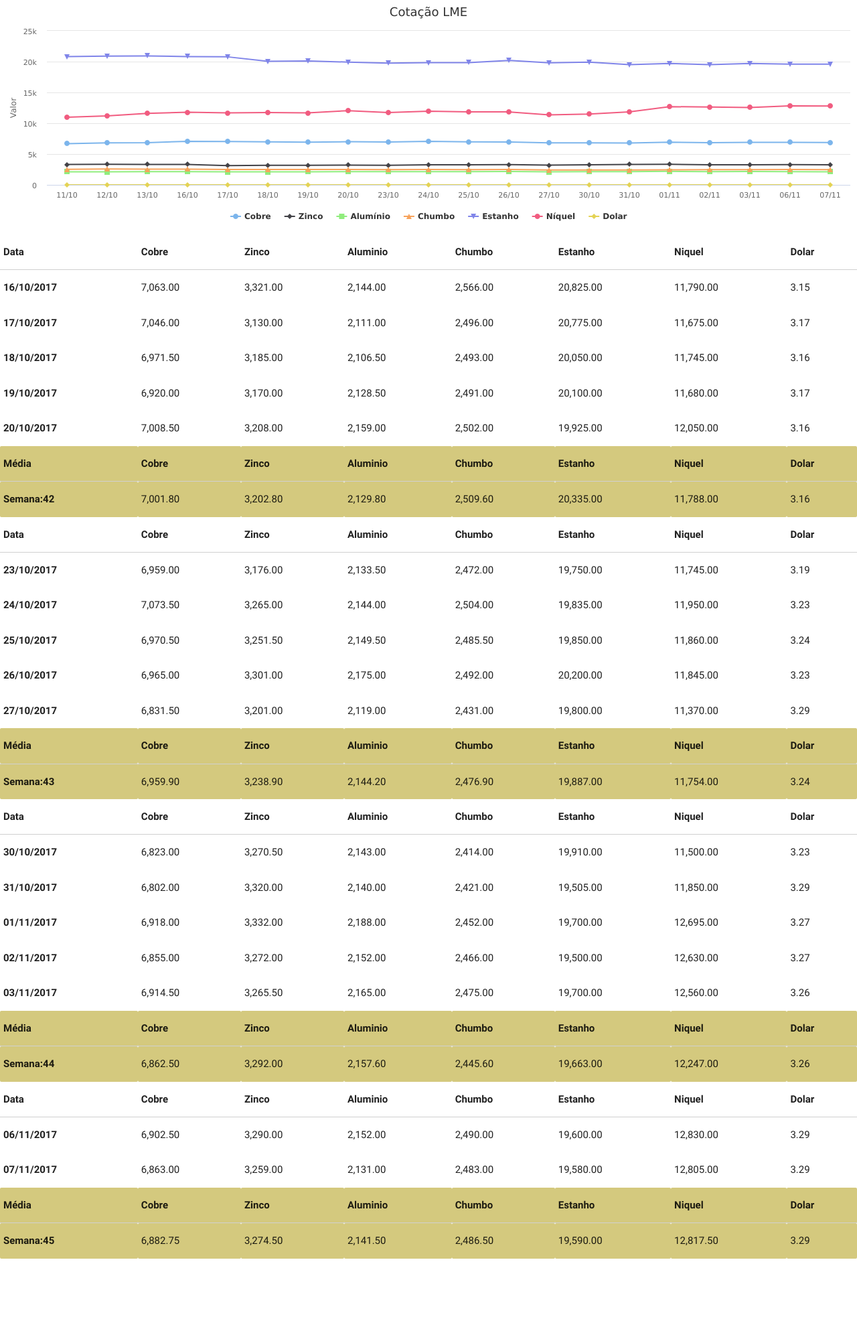
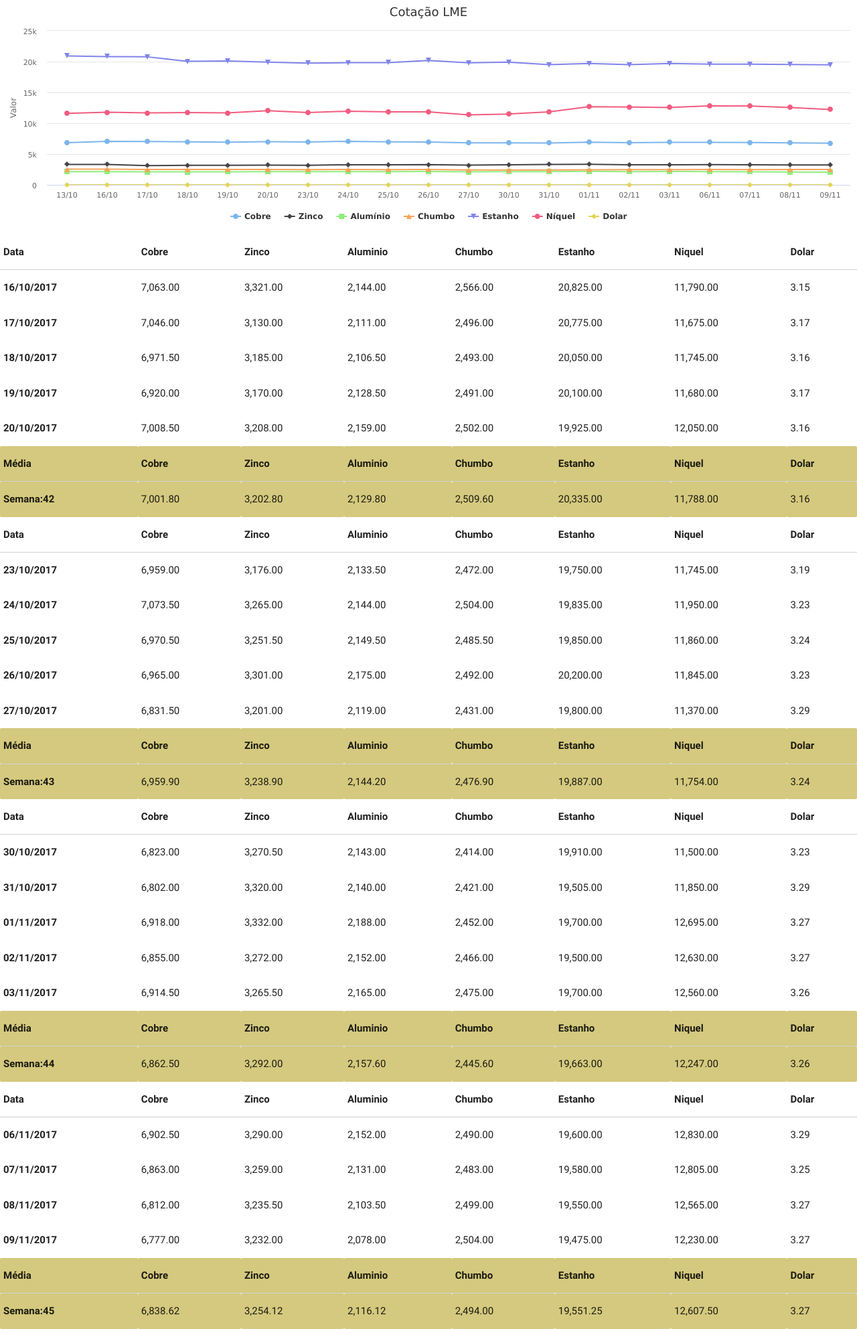
Before and after one commit to tiagocordeiro/flask-lme-chart, a Flask app: page /lme/dashboard in a window 1280 px wide. Shown: the whole page at 67% size. Before the commit the page ends 1879 px from the top, so only its background shows below. Run offline with Flask 2, Linux system fonts and the light colour scheme; some libraries are stand-ins or nearby versions.

Commit message:
Cotação atualizada

```diff
--- a/cotacao-atual.csv
+++ b/cotacao-atual.csv
@@ -1,6 +1,4 @@
 Date,Cobre,Zinco,Aluminio,Chumbo,Estanho,Niquel,Dolar
-2017-10-11,6685.0,3306.0,2124.0,2525.0,20810.0,10980.0,3.1777999401093
-2017-10-12,6813.0,3333.0,2117.5,2568.5,20900.0,11195.0,3.1696999073029
 2017-10-13,6858.0,3325.0,2140.0,2542.0,20925.0,11605.0,3.1689999103546
 2017-10-16,7063.0,3321.0,2144.0,2566.0,20825.0,11790.0,3.1461999416351
 2017-10-17,7046.0,3130.0,2111.0,2496.0,20775.0,11675.0,3.1703000068665
@@ -18,4 +16,6 @@ Date,Cobre,Zinco,Aluminio,Chumbo,Estanho,Niquel,Dolar
 2017-11-02,6855.0,3272.0,2152.0,2466.0,19500.0,12630.0,3.2662000656128
 2017-11-03,6914.5,3265.5,2165.0,2475.0,19700.0,12560.0,3.2646000385284
 2017-11-06,6902.5,3290.0,2152.0,2490.0,19600.0,12830.0,3.2925999164581
-2017-11-07,6863.0,3259.0,2131.0,2483.0,19580.0,12805.0,
+2017-11-07,6863.0,3259.0,2131.0,2483.0,19580.0,12805.0,3.2479000091553
+2017-11-08,6812.0,3235.5,2103.5,2499.0,19550.0,12565.0,3.2701001167297
+2017-11-09,6777.0,3232.0,2078.0,2504.0,19475.0,12230.0,
--- a/static/cotacao-atual.csv
+++ b/static/cotacao-atual.csv
@@ -1,6 +1,4 @@
 Date,Cobre,Zinco,Aluminio,Chumbo,Estanho,Niquel,Dolar
-2017-10-11,6685.0,3306.0,2124.0,2525.0,20810.0,10980.0,3.1777999401093
-2017-10-12,6813.0,3333.0,2117.5,2568.5,20900.0,11195.0,3.1696999073029
 2017-10-13,6858.0,3325.0,2140.0,2542.0,20925.0,11605.0,3.1689999103546
 2017-10-16,7063.0,3321.0,2144.0,2566.0,20825.0,11790.0,3.1461999416351
 2017-10-17,7046.0,3130.0,2111.0,2496.0,20775.0,11675.0,3.1703000068665
@@ -18,4 +16,6 @@ Date,Cobre,Zinco,Aluminio,Chumbo,Estanho,Niquel,Dolar
 2017-11-02,6855.0,3272.0,2152.0,2466.0,19500.0,12630.0,3.2662000656128
 2017-11-03,6914.5,3265.5,2165.0,2475.0,19700.0,12560.0,3.2646000385284
 2017-11-06,6902.5,3290.0,2152.0,2490.0,19600.0,12830.0,3.2925999164581
-2017-11-07,6863.0,3259.0,2131.0,2483.0,19580.0,12805.0,
+2017-11-07,6863.0,3259.0,2131.0,2483.0,19580.0,12805.0,3.2479000091553
+2017-11-08,6812.0,3235.5,2103.5,2499.0,19550.0,12565.0,3.2701001167297
+2017-11-09,6777.0,3232.0,2078.0,2504.0,19475.0,12230.0,
--- a/templates/mesclado.html
+++ b/templates/mesclado.html
@@ -739,7 +739,59 @@
     12,805.00
    </td>
    <td>
-    3.29
+    3.25
+   </td>
+  </tr>
+  <tr>
+   <th>
+    08/11/2017
+   </th>
+   <td>
+    6,812.00
+   </td>
+   <td>
+    3,235.50
+   </td>
+   <td>
+    2,103.50
+   </td>
+   <td>
+    2,499.00
+   </td>
+   <td>
+    19,550.00
+   </td>
+   <td>
+    12,565.00
+   </td>
+   <td>
+    3.27
+   </td>
+  </tr>
+  <tr>
+   <th>
+    09/11/2017
+   </th>
+   <td>
+    6,777.00
+   </td>
+   <td>
+    3,232.00
+   </td>
+   <td>
+    2,078.00
+   </td>
+   <td>
+    2,504.00
+   </td>
+   <td>
+    19,475.00
+   </td>
+   <td>
+    12,230.00
+   </td>
+   <td>
+    3.27
    </td>
   </tr>
  </tbody>
@@ -777,25 +829,25 @@
     Semana:45
    </th>
    <td>
-    6,882.75
+    6,838.62
    </td>
    <td>
-    3,274.50
+    3,254.12
    </td>
    <td>
-    2,141.50
+    2,116.12
    </td>
    <td>
-    2,486.50
+    2,494.00
    </td>
    <td>
-    19,590.00
+    19,551.25
    </td>
    <td>
-    12,817.50
+    12,607.50
    </td>
    <td>
-    3.29
+    3.27
    </td>
   </tr>
  </tbody>
```
Also changed, not shown: static/todo-periodo.csv.
